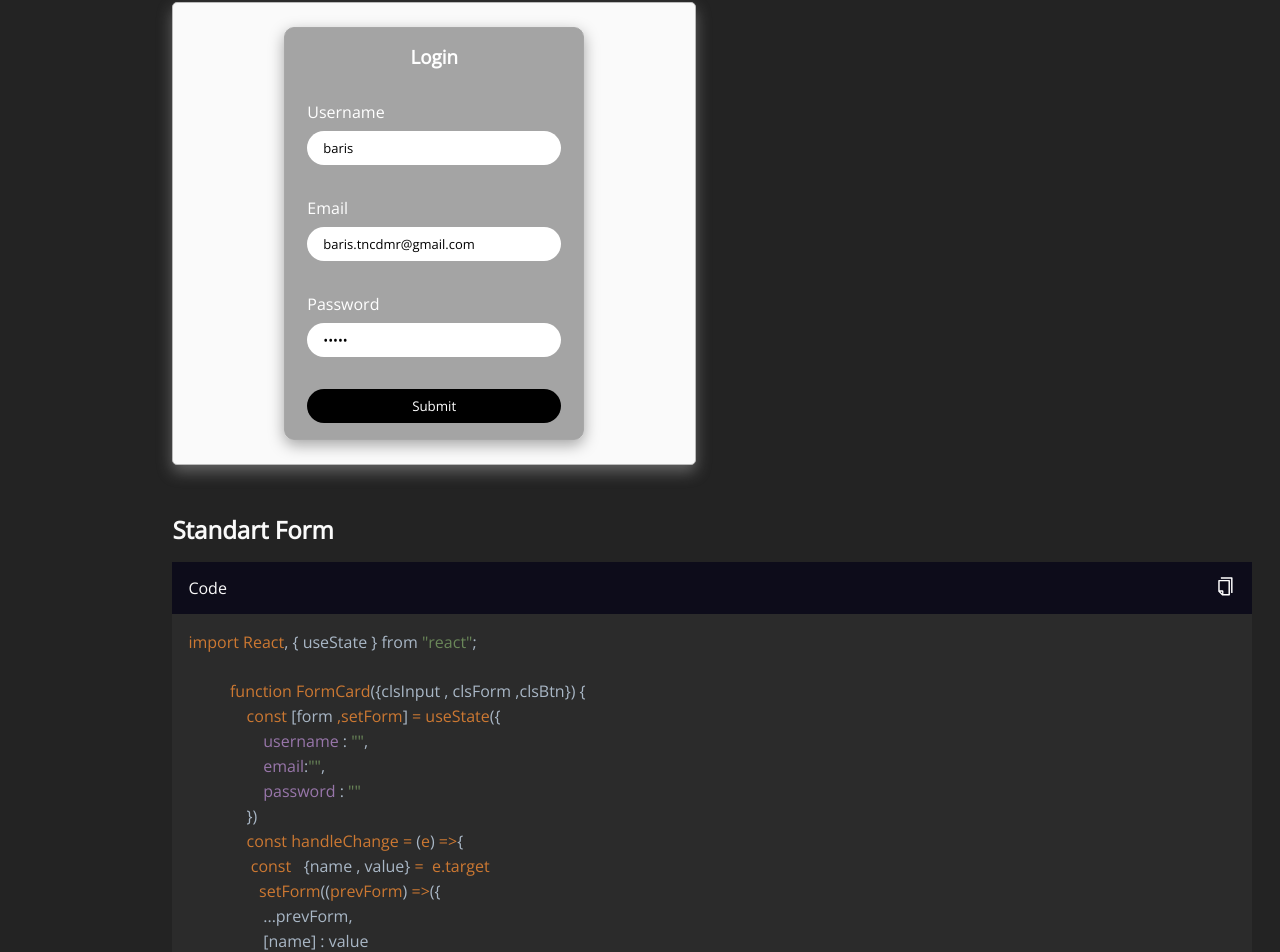
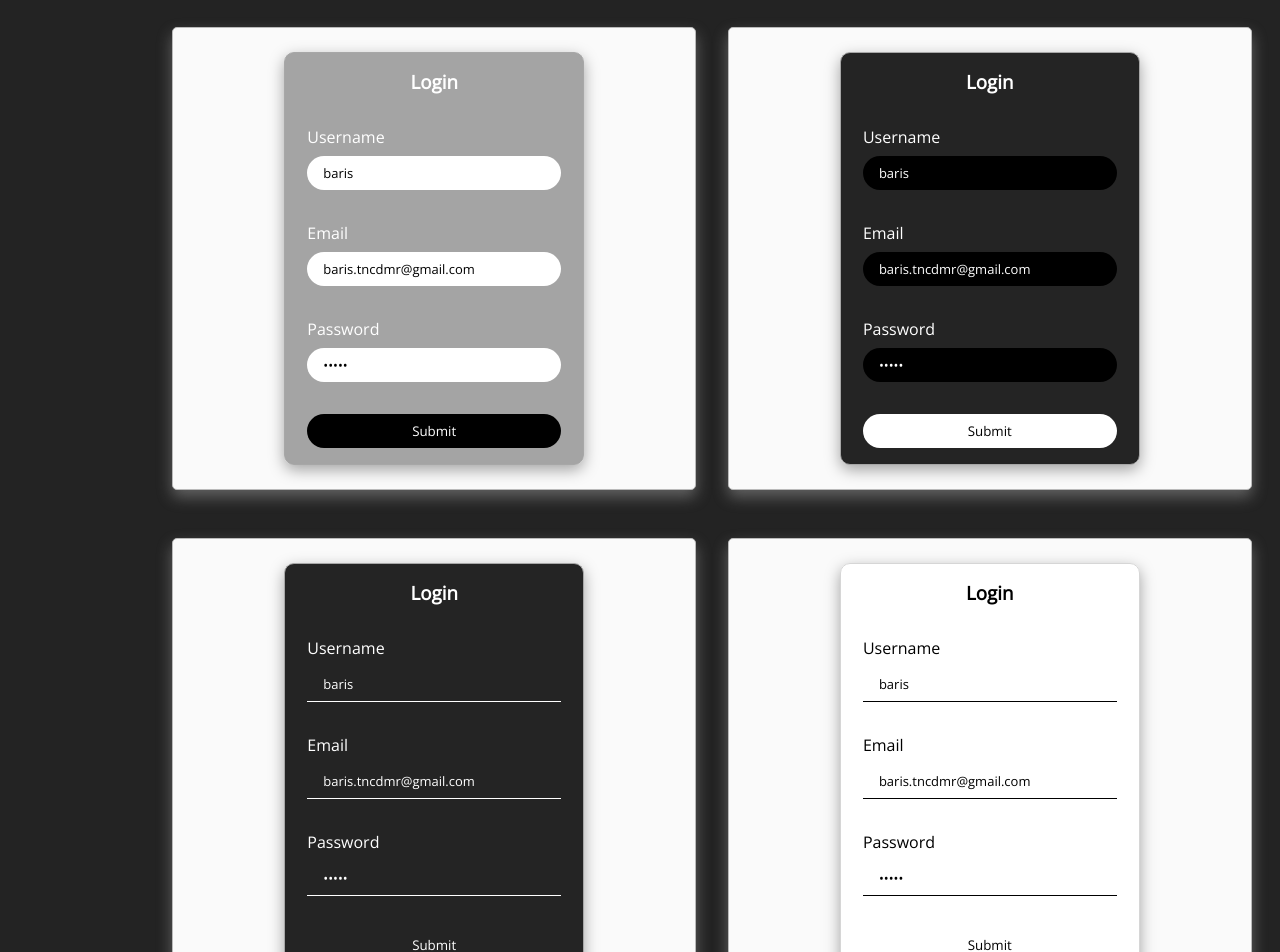
Before and after one commit to Artefilex/bestui, a React (Create React App) app in the folder client/: page /docs in a window 1280 px wide. Shown: the part 3677-4629 px from the top of the page. Built offline with nearby package versions, Linux system fonts and the light colour scheme.

Commit message:
form eklemesi yapıldı

```diff
--- a/client/src/assest/css/item/form.css
+++ b/client/src/assest/css/item/form.css
@@ -45,15 +45,17 @@
   width: 90%;
   padding: 0.5rem 1rem;
   border-radius: 20px;
+  transition: 0.5s ease-in-out;
 }
 
 .standart-form button:hover {
   box-shadow: rgba(0, 0, 0, 0.35) 0px 5px 15px;
   color: rgb(0, 0, 0);
   background: rgb(255, 255, 255);
-  border: 1px solid black;
+  /* border: 1px solid black; */
   font-weight: 900;
 }
+/* ------------------------------ */
 .standart-form-dark h3{
     filter: invert(1);
 }
@@ -98,6 +100,7 @@
   width: 90%;
   padding: 0.5rem 1rem;
   border-radius: 20px;
+  transition: 0.5s ease-in-out;
 }
 
 .standart-form-dark button:hover {
@@ -107,3 +110,127 @@
   border: 1px solid black;
   font-weight: 900;
 }
+
+
+/* ------------------------------ */
+.standart-form-dark-bottom h3{
+    filter: invert(1);
+}
+.standart-form-dark-bottom{
+  width: 300px;
+  display: flex;
+  flex-direction: column;
+  align-items: center;
+  justify-content: center;
+  gap: 2rem;
+  background: rgba(29, 29, 29, 0.968);
+  border: 1px solid rgb(167, 167, 167);
+  padding: 1rem 0.5rem;
+  border-radius: 10px;
+  box-shadow: rgba(0, 0, 0, 0.35) 0px 5px 15px;
+  position: relative;
+}
+.standart-form-dark-bottom .form-control {
+  width: 90%;
+  display: flex;
+  flex-direction: column;
+  align-items: flex-start;
+  gap: 0.5rem;
+  position: relative;
+}
+
+.standart-form-dark-bottom .form-control input {
+  width: 100%;
+  padding: 0.5rem 1rem;
+  font-size: 13px;
+  border: none;
+  border-bottom: 1px solid White;
+  outline: none;
+  background: transparent;
+  color: #ffffff;
+}
+.standart-form-dark-bottom .form-control input:hover{
+    border-bottom: 2px solid rgb(255, 255, 255);
+    transition: 0.5s ease-in-out;
+    transform: scale(1.05);
+}
+.standart-form-dark-bottom .form-control label {
+  color: rgb(255, 255, 255);
+}
+.standart-form-dark-bottom button {
+  color: rgb(255, 255, 255);
+  background: transparent;
+  width: 90%;
+  padding: 0.5rem 1rem;
+  border-bottom: 2px solid white;
+  transition: 0.3s ease-in-out;
+}
+
+.standart-form-dark-bottom button:hover {
+  box-shadow: rgba(0, 0, 0, 0.35) 0px 5px 15px;
+  color: rgb(252, 252, 252);
+  background: rgb(0, 0, 0);
+  border: 1px solid black;
+  font-weight: 900;
+}
+
+/* ------------- */
+
+.standart-form-bottom{
+  width: 300px;
+  display: flex;
+  flex-direction: column;
+  align-items: center;
+  justify-content: center;
+  gap: 2rem;
+  background: rgba(255, 255, 255, 0.968);
+  border: 1px solid rgb(214, 214, 214);
+  padding: 1rem 0.5rem;
+  border-radius: 10px;
+  box-shadow: rgba(0, 0, 0, 0.35) 0px 5px 15px;
+  position: relative;
+}
+.standart-form-bottom .form-control {
+  width: 90%;
+  display: flex;
+  flex-direction: column;
+  align-items: flex-start;
+  gap: 0.5rem;
+  position: relative;
+}
+
+.standart-form-bottom .form-control input {
+  width: 100%;
+  padding: 0.5rem 1rem;
+  font-size: 13px;
+  border: none;
+  border-bottom: 1px solid rgb(0, 0, 0);
+  outline: none;
+  background: transparent;
+  color: #000000;
+}
+.standart-form-bottom .form-control input:hover{
+    border-bottom: 2px solid rgb(255, 255, 255);
+    transition: 0.5s ease-in-out;
+    transform: scale(1.05);
+}
+.standart-form-bottom .form-control label {
+  color: rgb(0, 0, 0);
+}
+.standart-form-bottom button {
+  color: rgb(0, 0, 0);
+  background: transparent;
+  width: 90%;
+  padding: 0.5rem 1rem;
+  border-bottom: 2px solid rgb(0, 0, 0);
+  transition: 0.3s ease-in-out;
+}
+
+.standart-form-bottom button:hover {
+
+  color: rgb(252, 252, 252);
+  background: #38925e;
+  /* border: 1px solid black; */
+  border-bottom: none;
+  font-weight: 900;
+}
--- a/client/src/index.css
+++ b/client/src/index.css
@@ -72,7 +72,7 @@
   padding: 0;
   list-style: none;
   font-family: "Open Sans", sans-serif;
-  transition: 0.5s ease-in-out;
+  /* transition: 0.5s ease-in-out; */
 }
 .header-tag{
   filter: invert(1);
--- a/client/src/itemComponent/Forms/allform.js
+++ b/client/src/itemComponent/Forms/allform.js
@@ -1,130 +1,5 @@
 const allform = [
   {
-    header: {
-      itemType: " Standart Form",
-      headerCode: `import React, { useState } from "react";
-
-          function FormCard({clsInput , clsForm ,clsBtn}) {
-              const [form ,setForm] = useState({
-                  username : "",
-                  email:"",
-                  password : ""
-              })
-              const handleChange = (e) =>{
-               const   {name , value} =  e.target
-                 setForm((prevForm) =>({
-                  ...prevForm,
-                  [name] : value
-                 }))
-              }
-             const handleSubmit = (e) =>{
-              e.preventDefault()
-              console.log(form.username , form.password)
-              // some code
-              setForm({
-                  username : "",
-                  email:"",
-                  password : ""
-              }) }
-              return
-              <form action="" className="standar-form" onSubmit={handleSubmit}>
-              <div className="form-control">
-                <label htmlFor="username"> Username </label>
-                <input
-                  type="text"
-                  name="username"
-                  value={form.username}
-                  onChange={handleChange}
-                />
-              </div>
-              <div className="form-control">
-                <label htmlFor="email"> Email</label>
-                <input
-                  type="email"
-                  name="email"
-                  value={form.email}
-                  onChange={handleChange}
-                />
-              </div>
-              <div className="form-control">
-                <label htmlFor="paswsord">Password</label>
-                <input
-                  type="password"
-                  name="password"
-                  value={form.password}
-                  onChange={handleChange}
-                />
-              </div>
-              <button type="submit">
-                <span>Submit</span>
-        </button>
-     </form>
-
-          }
-
-          export default FormCard;
-          `,
-    },
-    codeArea: [
-      {
-        css: `.standart-form {
-          width: 300px;
-          display: flex;
-          flex-direction: column;
-          align-items: center ;
-          justify-content: center;
-          gap: 2rem;
-          background: rgba(29, 29, 29, 0.39);
-          border: 1px solid rgb(167, 167, 167);
-          padding: 1rem 0.5rem;
-          border-radius: 10px;
-          box-shadow: rgba(0, 0, 0, 0.35) 0px 5px 15px;
-      }
-      .standart-form .form-control{
-          width: 90%;
-          display: flex;
-          flex-direction: column;
-          align-items: flex-start;
-          gap: 0.5rem;
-      }
-
-      .standart-form .form-control input{
-          width: 100%;
-          padding: 0.5rem 1rem;
-          font-size: 13px;
-          border-radius: 20px ;
-          border: none;
-          outline: none;
-      }
-
-      .standart-form .form-control label{
-       color : rgb(255, 255, 255)
-      }
-
-      .standart-form  button{
-          color : rgb(255, 255, 255);
-          background: rgb(0, 0, 0);
-          width: 90%;
-          padding: 0.5rem 1rem;
-          border-radius: 20px;
-         }
-
-         .standart-form  button:hover{
-          box-shadow: rgba(0, 0, 0, 0.35) 0px 5px 15px;
-          color : rgb(0, 0, 0);
-          background: rgb(255, 255, 255);
-          border: 1px solid black;
-          font-weight: 900;
-         }
-      `,
-        cls: "Form flex",
-        clsInput: "standart-input",
-        clsBtn: "standart-form-btn",
-        clsForm: "standart-form",
-      },
-    ],
-  },
-   {
     header: {
       itemType: " Standart Form",
       headerCode: `import React, { useState } from "react";
@@ -236,13 +111,13 @@
           width: 90%;
           padding: 0.5rem 1rem;
           border-radius: 20px;
+          transition: 0.5s ease-in-out;
          }
 
          .standart-form  button:hover{
           box-shadow: rgba(0, 0, 0, 0.35) 0px 5px 15px;
           color : rgb(0, 0, 0);
           background: rgb(255, 255, 255);
-          border: 1px solid black;
           font-weight: 900;
          }
       `,
@@ -296,6 +171,7 @@
           width: 90%;
           padding: 0.5rem 1rem;
           border-radius: 20px;
+          transition: 0.5s ease-in-out;
          }
 
       .standart-form-dark button:hover{
@@ -311,6 +187,137 @@
         clsBtn: "standart-form-btn",
         clsForm: "standart-form-dark",
       },
+      {
+        css: `.standart-form-dark-bottom h3{
+          filter: invert(1);
+      }
+      .standart-form-dark-bottom{
+        width: 300px;
+        display: flex;
+        flex-direction: column;
+        align-items: center;
+        justify-content: center;
+        gap: 2rem;
+        background: rgba(29, 29, 29, 0.968);
+        border: 1px solid rgb(167, 167, 167);
+        padding: 1rem 0.5rem;
+        border-radius: 10px;
+        box-shadow: rgba(0, 0, 0, 0.35) 0px 5px 15px;
+        position: relative;
+      }
+      .standart-form-dark-bottom .form-control {
+        width: 90%;
+        display: flex;
+        flex-direction: column;
+        align-items: flex-start;
+        gap: 0.5rem;
+        position: relative;
+      }
+
+      .standart-form-dark-bottom .form-control input {
+        width: 100%;
+        padding: 0.5rem 1rem;
+        font-size: 13px;
+        border: none;
+        border-bottom: 1px solid White;
+        outline: none;
+        background: transparent;
+        color: #ffffff;
+      }
+      .standart-form-dark-bottom .form-control input:hover{
+          border-bottom: 2px solid rgb(255,255,255);
+          transition: 0.5s ease-in-out;
+          transform: scale(1.05);
+      }
+      .standart-form-dark-bottom .form-control label {
+        color: rgb(255, 255, 255);
+      }
+      .standart-form-dark-bottom button {
+        color: rgb(255, 255, 255);
+        background: transparent;
+        width: 90%;
+        padding: 0.5rem 1rem;
+        border-bottom: 2px solid white;
+        transition: 0.3s ease-in-out;
+      }
+
+      .standart-form-dark-bottom button:hover {
+        box-shadow: rgba(0, 0, 0, 0.35) 0px 5px 15px;
+        color: rgb(252, 252, 252);
+        background: rgb(0, 0, 0);
+        border: 1px solid black;
+        font-weight: 900;
+      }
+      `,
+        cls: "Form flex",
+        clsInput: "standart-input",
+        clsBtn: "standart-form-btn",
+        clsForm: "standart-form-dark-bottom",
+      },
+      {
+        css: `.standart-form-bottom{
+          width: 300px;
+          display: flex;
+          flex-direction: column;
+          align-items: center;
+          justify-content: center;
+          gap: 2rem;
+          background: rgba(255, 255, 255, 0.968);
+          border: 1px solid rgb(214, 214, 214);
+          padding: 1rem 0.5rem;
+          border-radius: 10px;
+          box-shadow: rgba(0, 0, 0, 0.35) 0px 5px 15px;
+          position: relative;
+        }
+        .standart-form-bottom .form-control {
+          width: 90%;
+          display: flex;
+          flex-direction: column;
+          align-items: flex-start;
+          gap: 0.5rem;
+          position: relative;
+        }
+
+        .standart-form-bottom .form-control input {
+          width: 100%;
+          padding: 0.5rem 1rem;
+          font-size: 13px;
+          border: none;
+          border-bottom: 1px solid rgb(0, 0, 0);
+          outline: none;
+          background: transparent;
+          color: #000000;
+        }
+        .standart-form-bottom .form-control input:hover{
+            border-bottom: 2px solid rgb(255, 255, 255);
+            transition: 0.5s ease-in-out;
+            transform: scale(1.05);
+        }
+        .standart-form-bottom .form-control label {
+          color: rgb(0, 0, 0);
+        }
+        .standart-form-bottom button {
+          color: rgb(0, 0, 0);
+          background: transparent;
+          width: 90%;
+          padding: 0.5rem 1rem;
+          border-bottom: 2px solid rgb(0, 0, 0);
+          transition: 0.3s ease-in-out;
+        }
+
+        .standart-form-bottom button:hover {
+          box-shadow: rgba(0, 0, 0, 0.35) 0px 5px 15px;
+          color: rgb(252, 252, 252);
+          background: rgb(0, 0, 0);
+          border: 1px solid black;
+          font-weight: 900;
+        }
+      `,
+        cls: "Form flex",
+        clsInput: "standart-input",
+        clsBtn: "standart-form-btn",
+        clsForm: "standart-form-bottom",
+      },
     ],
   },
 ];
```
